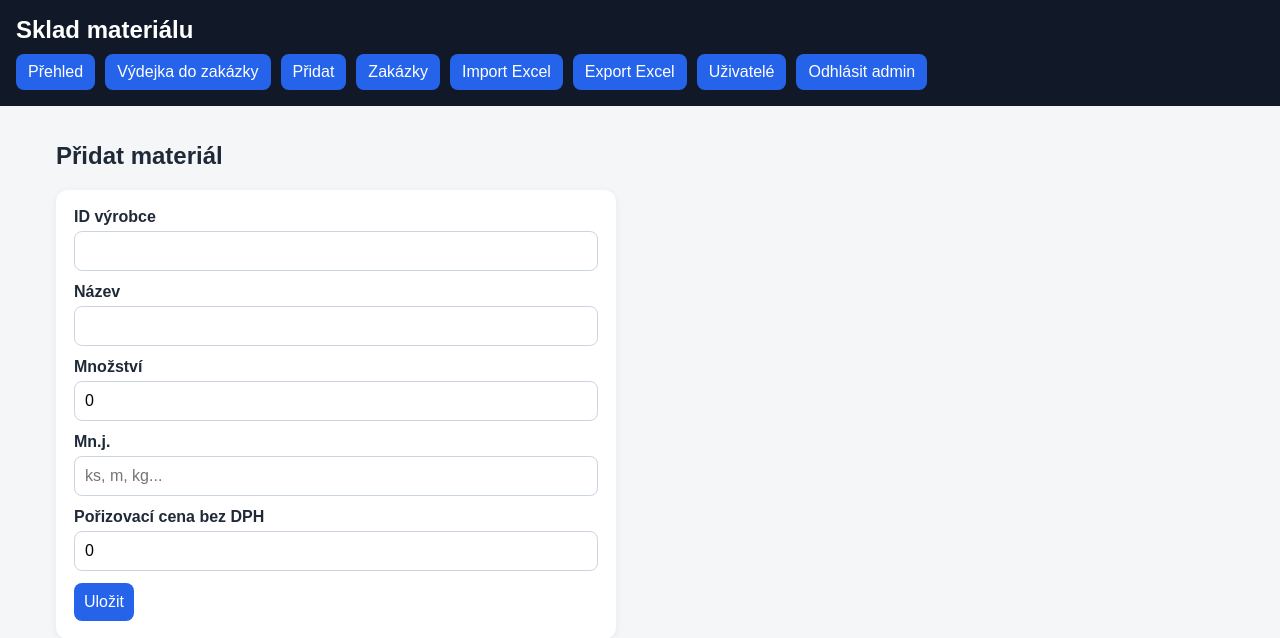
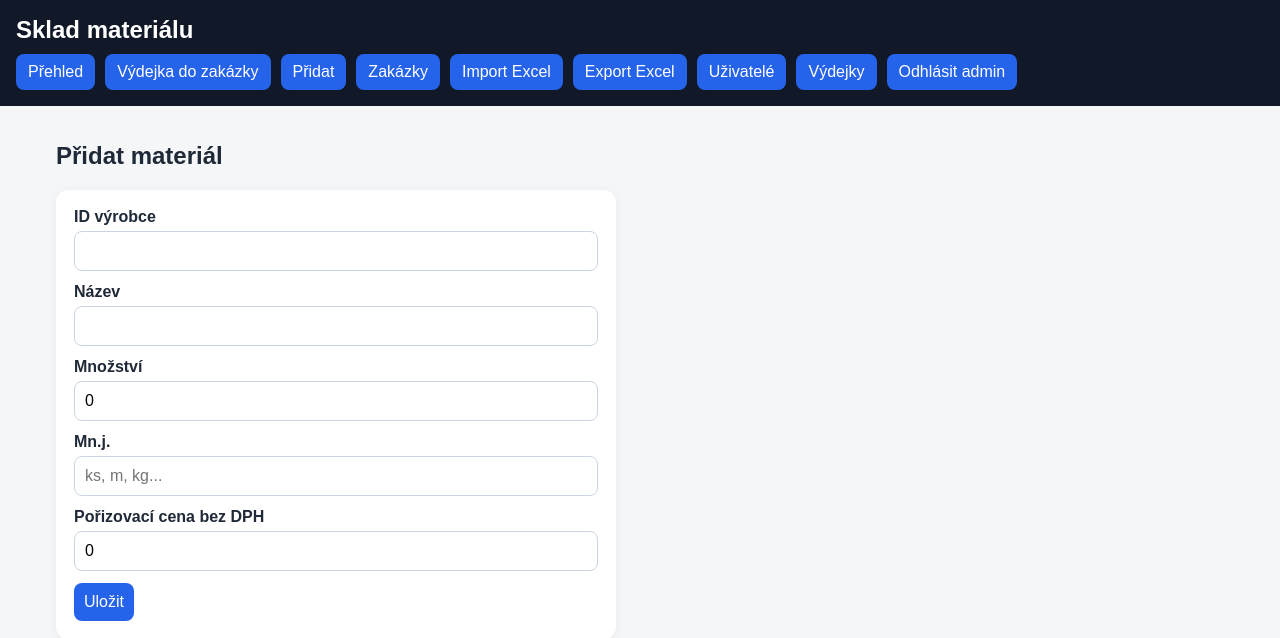
Before and after one commit to pecenyjirikdubno/sklad-app, a Flask app: page /add in a window 1280 px wide. Shown: the top 638 px of the page. Run offline with Flask 3, Linux system fonts and the light colour scheme; the visitor is signed in with stand-in values (Sample User, id 1).

Commit message:
Add issue slips overview

```diff
--- a/templates/base.html
+++ b/templates/base.html
@@ -20,6 +20,7 @@
             <a href="{{ url_for('import_excel') }}">Import Excel</a>
             <a href="{{ url_for('export_excel') }}">Export Excel</a>
             <a href="{{ url_for('users') }}">Uživatelé</a>
+	    <a href="{{ url_for('issue_slip_list') }}">Výdejky</a>
         {% endif %}
         <a href="{{ url_for('logout') }}">Odhlásit {{ current_user.username }}</a>
     </nav>
```
